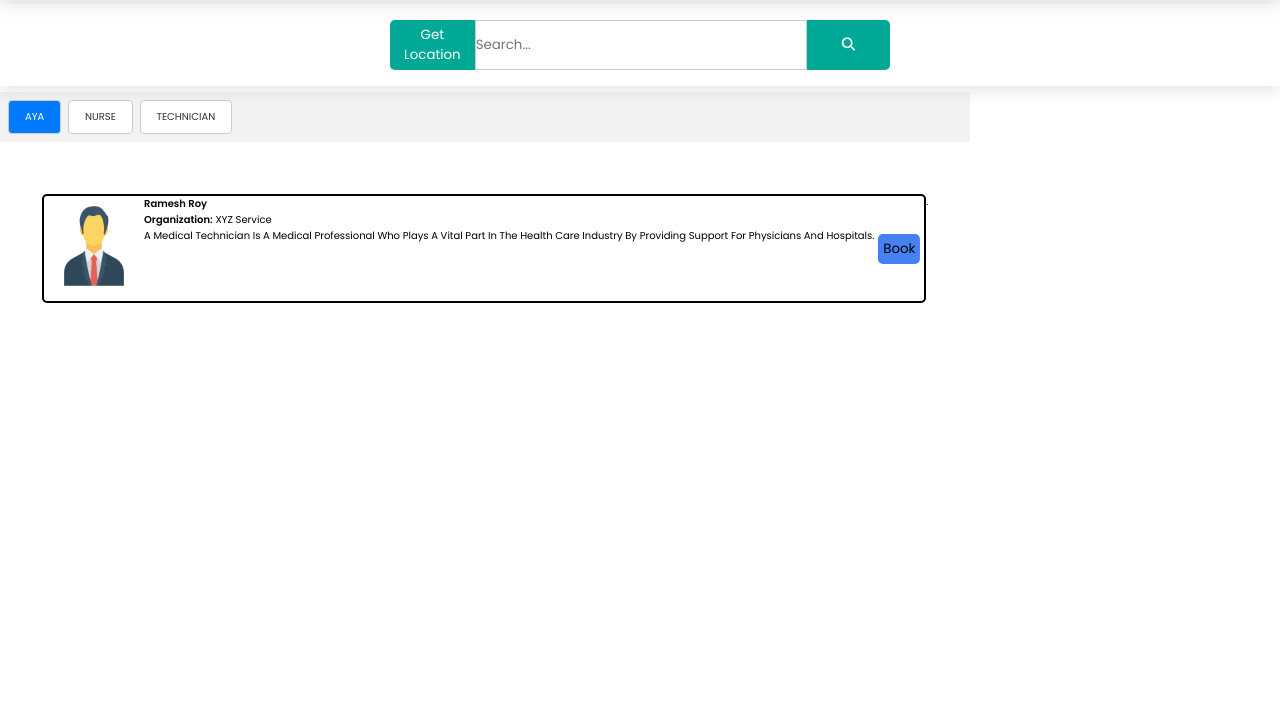
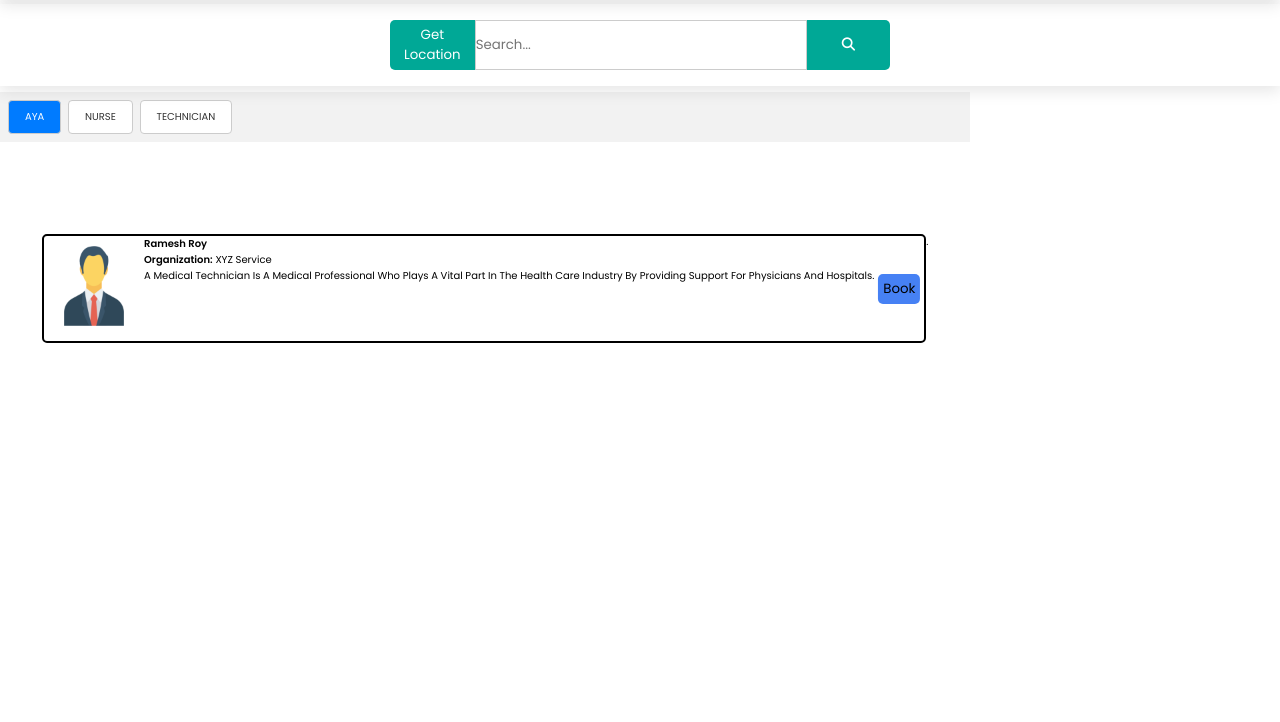
Before and after one commit to royramesh/MedicalNurseTechnicianSupport, a plain HTML site: page index.html in a window 1280 px wide. Shown: the part 78-800 px from the top of the page. Drawn offline with Linux system fonts and the light colour scheme.

Commit message:
Fix mini nab bar 3rd time

```diff
--- a/style.css
+++ b/style.css
@@ -11,7 +11,7 @@ height:100%;
 .contents{
     display: flex;
     position: relative;
-    top: 11rem;
+    top: 15rem;
     height: min-content;
     overflow: hidden;
 }
```
